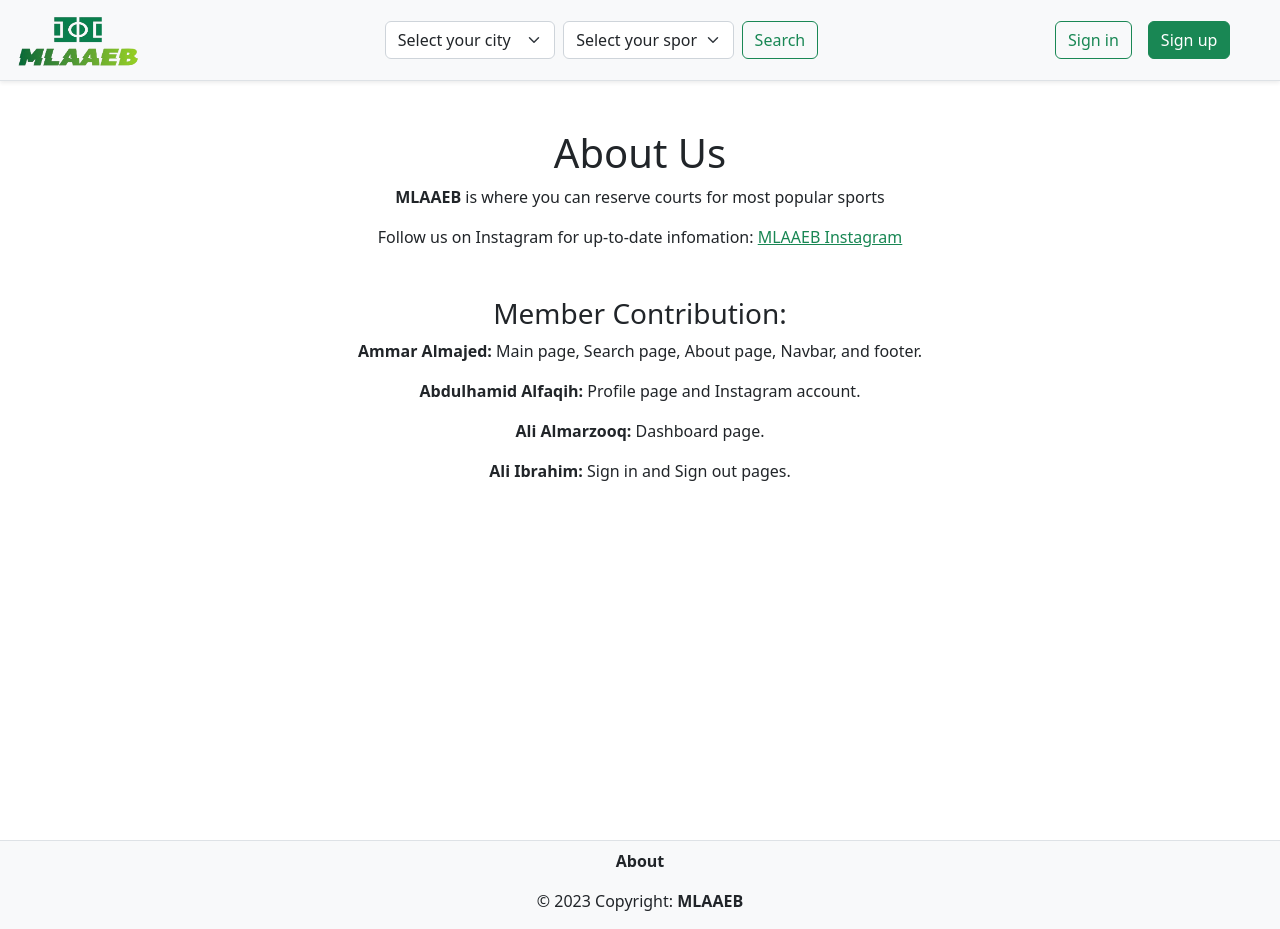
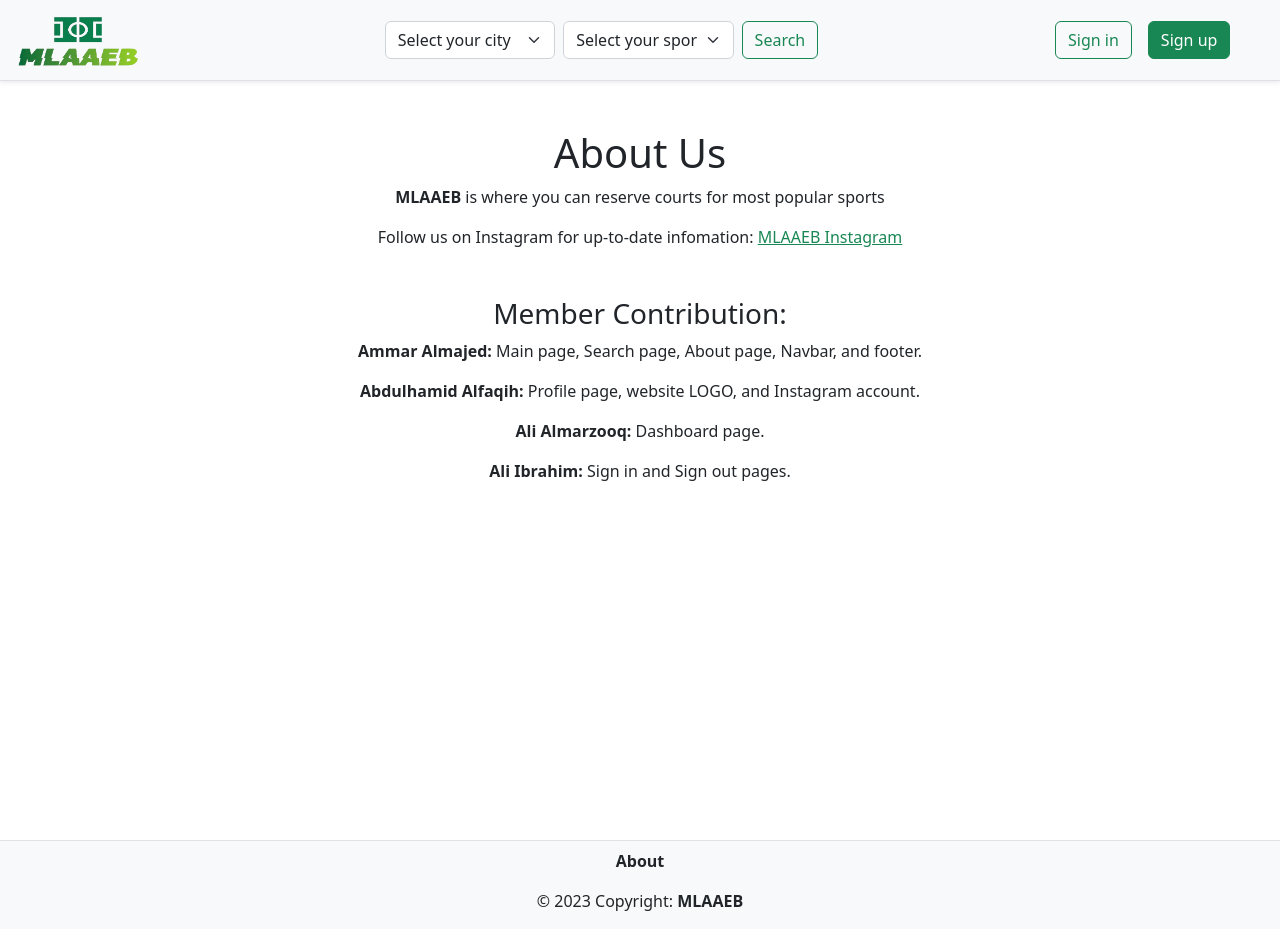
Before and after one commit to AlmajedA/mlaaeb, a Next.js app: page /about in a window 1280 px wide. Built offline with nearby package versions, Linux system fonts and the light colour scheme.

Commit message:
minor fix

```diff
--- a/pages/about.js
+++ b/pages/about.js
@@ -20,7 +20,7 @@ const About = () => {
             <h3>Member Contribution: </h3>
 
             <p><b>Ammar Almajed:</b> Main page, Search page, About page, Navbar, and footer.</p>
-            <p><b>Abdulhamid Alfaqih:</b> Profile page and Instagram account.</p>
+            <p><b>Abdulhamid Alfaqih:</b> Profile page, website LOGO, and Instagram account.</p>
             <p><b>Ali Almarzooq:</b> Dashboard page.</p>
             <p><b>Ali Ibrahim:</b> Sign in and Sign out pages.</p>
 
```
Also changed, not shown: 1 other file (tests, documents, lock files or other folders).
